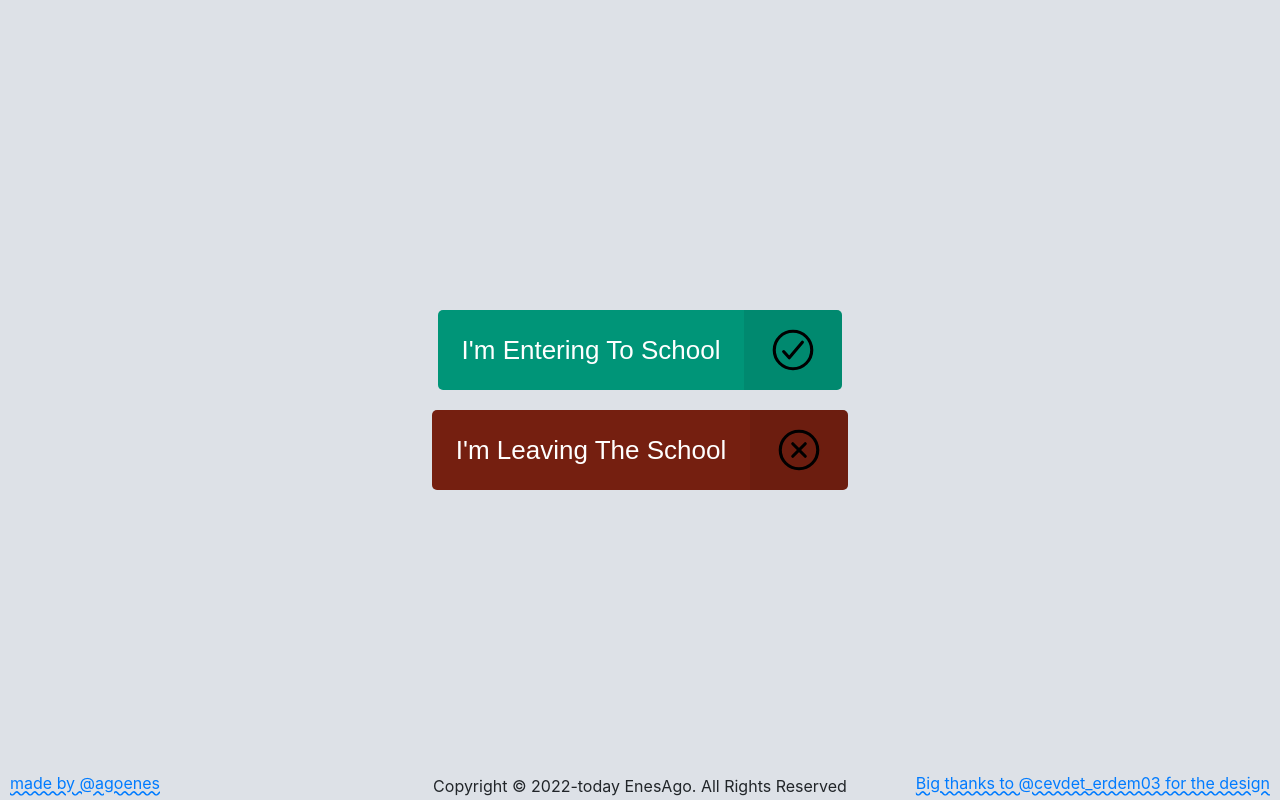
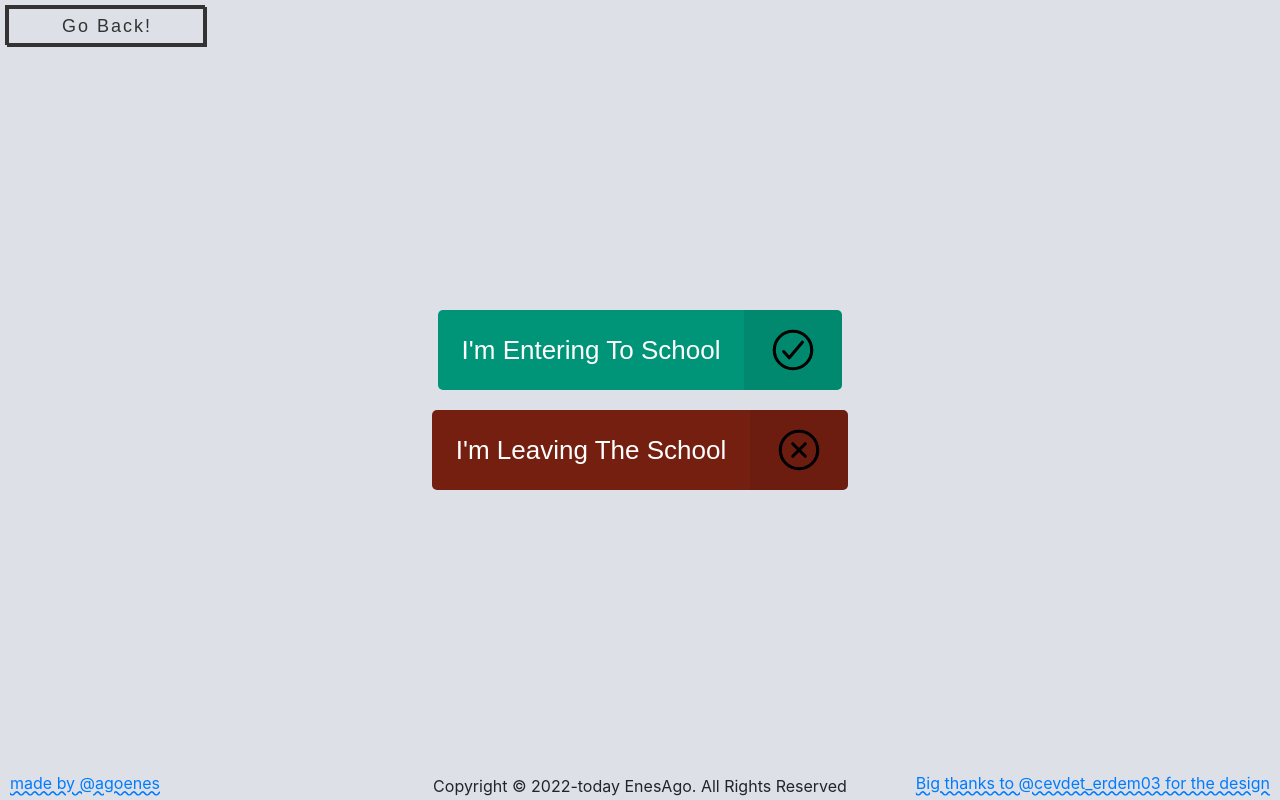
Before and after one commit to EnesAgo/School-Attendance-System, a React (Create React App) app in the folder frontend/: page /home in a window 1280 px wide. Built offline with nearby package versions, Linux system fonts and the light colour scheme; no server answers; sample sign-in values are in the browser's storage.

Commit message:
Update Home.js
backbutton element

```diff
--- a/frontend/src/views/HomePage/Home.js
+++ b/frontend/src/views/HomePage/Home.js
@@ -69,6 +69,14 @@ function Home() {
 
       return (
           <div style={{width: "100%", height:"100%"}}>
+
+            <div className="backButton" onClick={() => {localStorage.clear(); window.location.reload()}}>
+                <div className="wrapper">
+                    <div><span>Go Back!</span></div>
+                </div>
+            </div>
+
+
             <div className="button-place">
             <button type="button" className="button1" onClick={enterSchool}>
                 <span className="button1__text">I'm Entering To School</span>
```
